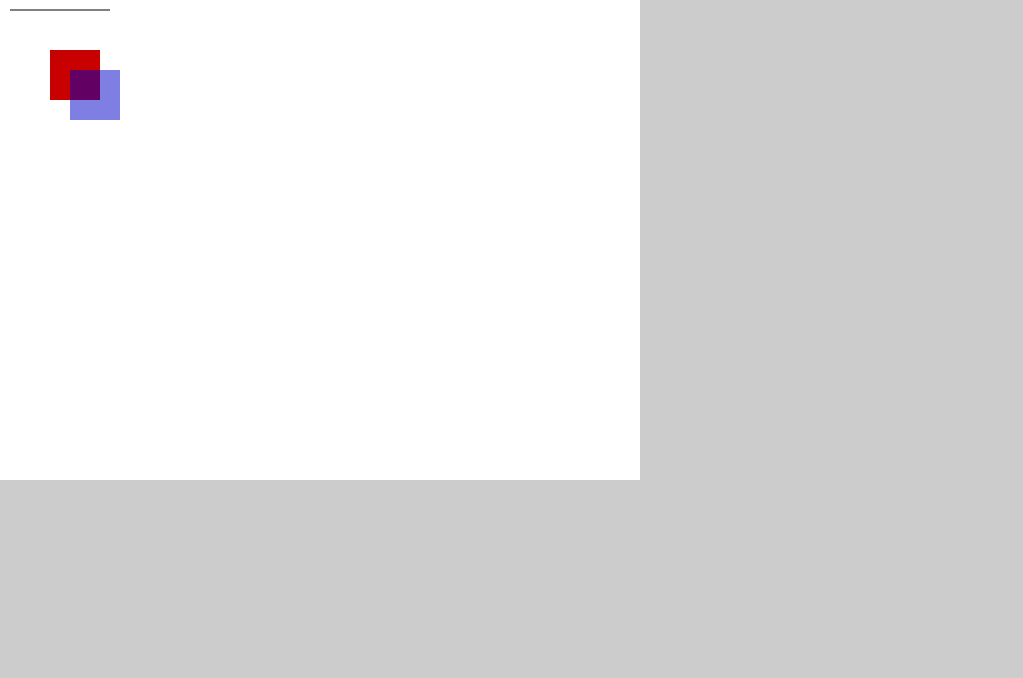
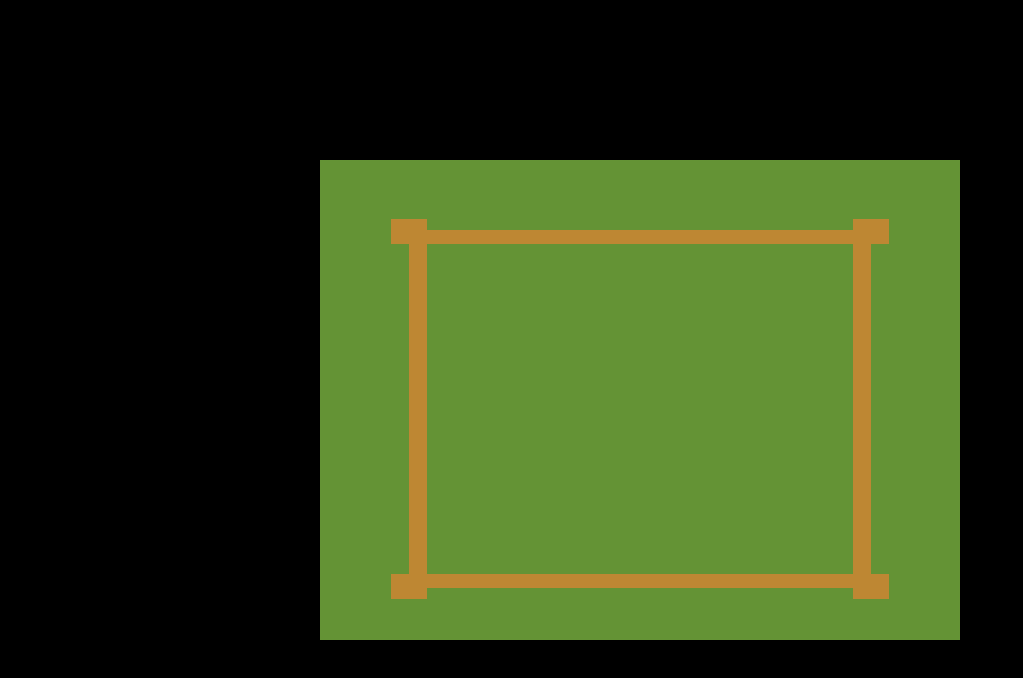
Before and after one commit to gabitoesmiapodo/boxindanga, a website: page public/index.html in a window 1280 px wide. Shown: the whole page, without its empty margins (0-1023 px from the left). Drawn offline with Linux system fonts and the light colour scheme.

Commit message:
feat: some basic setup + initialization functions + ring drawing

```diff
--- a/public/index.html
+++ b/public/index.html
@@ -4,11 +4,11 @@
 <head>
   <meta charset="UTF-8">
   <link rel="stylesheet" href="styles.css">
-  <title>App</title>
+  <title>Boxindanga.JS</title>
 </head>
 
 <body>
-  <canvas id="mainCanvas" width="640" height="480" style="background-color: #fff;" }}>You shouldn't see this</canvas>
+  <canvas id="mainCanvas">You shouldn't see this</canvas>
   <script type="module" src="index.js"></script>
 </body>
 
--- a/public/index.js
+++ b/public/index.js
@@ -1,19 +1,56 @@
 "use strict";
-window.addEventListener("load", draw);
-function draw() {
-    const canvas = document.getElementById("mainCanvas");
+const Colors = {
+    backgroundColor: '#649335',
+    ringColor: '#be8733',
+    playerOneColor: '#d2d2d1',
+    playerTwoColor: '#000',
+};
+const initCanvas = (canvas) => {
+    canvas.width = 640;
+    canvas.height = 480;
+    canvas.style.background = Colors.backgroundColor;
+};
+const drawRing = (ctx) => {
+    const ringColor = Colors.ringColor;
+    const horizontalLineWidth = 14;
+    const verticalLineWidth = 18;
+    ctx.strokeStyle = ringColor;
+    // Draw the horizontal lines
+    ctx.lineWidth = horizontalLineWidth;
+    ctx.beginPath();
+    ctx.moveTo(107, 77);
+    ctx.lineTo(533, 77);
+    ctx.stroke();
+    ctx.beginPath();
+    ctx.moveTo(107, 421);
+    ctx.lineTo(533, 421);
+    ctx.stroke();
+    // Draw the vertical lines
+    ctx.lineWidth = verticalLineWidth;
+    ctx.beginPath();
+    ctx.moveTo(98, 84);
+    ctx.lineTo(98, 414);
+    ctx.stroke();
+    ctx.beginPath();
+    ctx.moveTo(542, 84);
+    ctx.lineTo(542, 414);
+    ctx.stroke();
+    // Draw the corners
+    ctx.fillStyle = ringColor;
+    ctx.fillRect(71, 59, 36, 25);
+    ctx.fillRect(533, 59, 36, 25);
+    ctx.fillRect(71, 414, 36, 25);
+    ctx.fillRect(533, 414, 36, 25);
+};
+const init = () => {
+    const canvas = document.getElementById('mainCanvas');
     if (canvas === null || canvas === void 0 ? void 0 : canvas.getContext) {
-        const ctx = canvas.getContext("2d");
-        // canvas.width = window.innerWidth;
-        // canvas.height = window.innerHeight;
-        if (!ctx)
-            return;
-        ctx.moveTo(10, 10);
-        ctx.lineTo(110, 10);
-        ctx.stroke();
-        ctx.fillStyle = "rgb(200 0 0)";
-        ctx.fillRect(50, 50, 50, 50);
-        ctx.fillStyle = "rgb(0 0 200 / 50%)";
-        ctx.fillRect(70, 70, 50, 50);
+        const ctx = canvas.getContext('2d');
+        if (!ctx) {
+            throw new Error('2d context not supported');
+        }
+        initCanvas(canvas);
+        drawRing(ctx);
     }
-}
+};
+window.addEventListener('load', init);
--- a/public/styles.css
+++ b/public/styles.css
@@ -1,5 +1,10 @@
 body {
-  background-color: #ccc;
+  align-items: center;
+  background-color: #000;
+  display: flex;
+  height: 100vh;
+  justify-content: center;
   margin: 0;
   padding: 0;
+  width: 100vw;
 }
```
Also changed, not shown: src/index.ts (+71 -1 lines).
